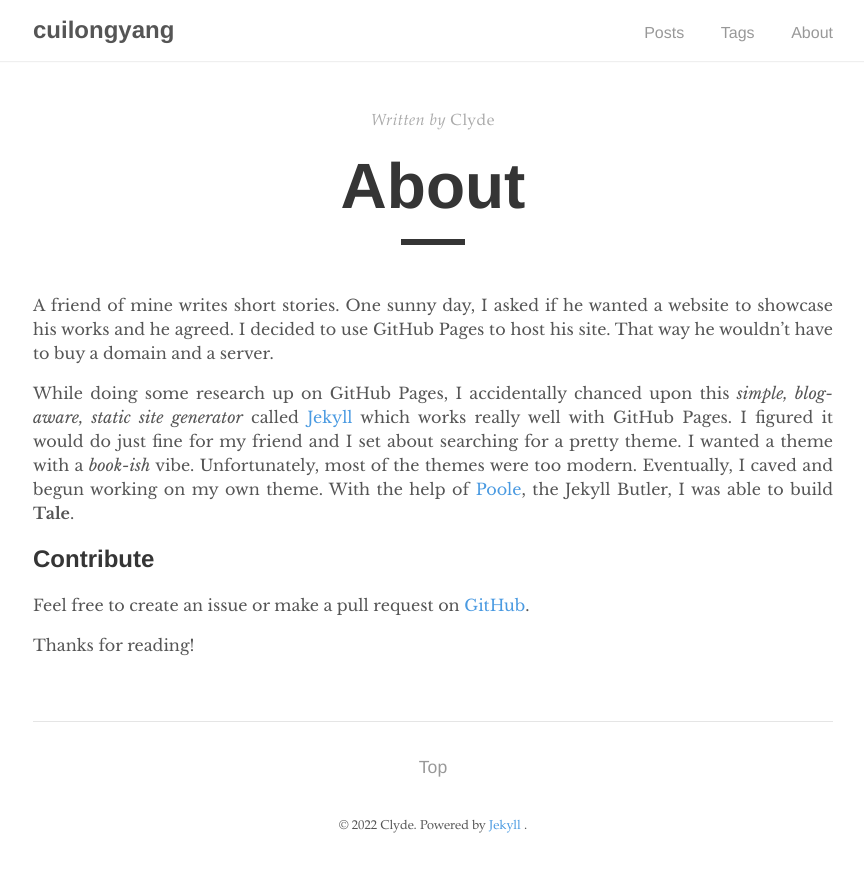
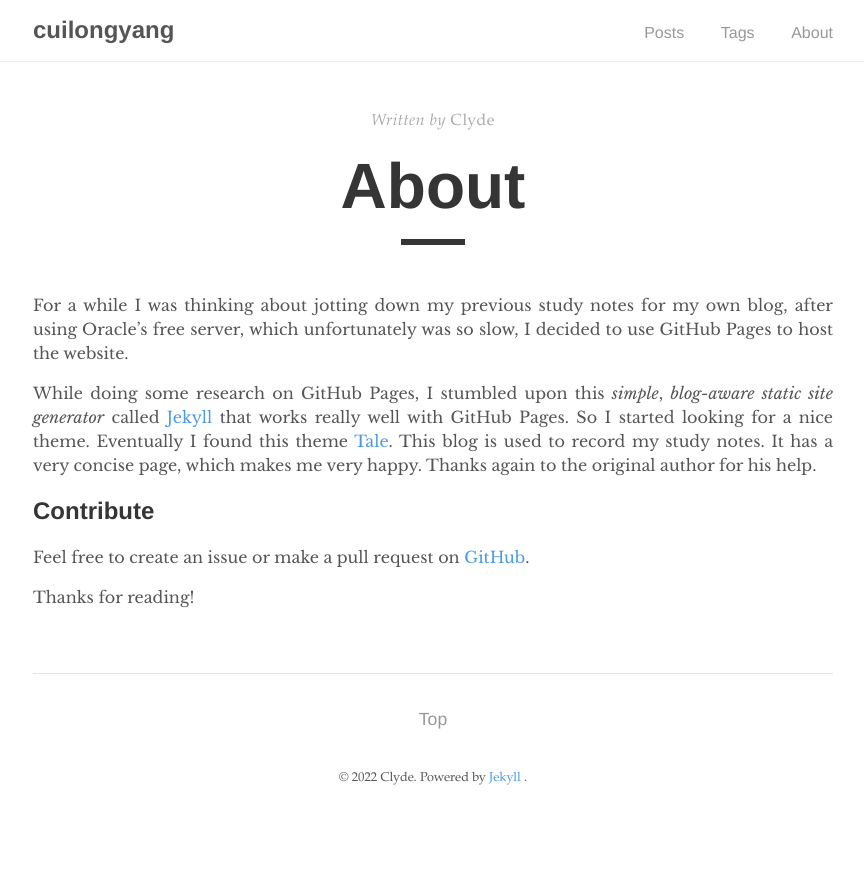
Before and after one commit to cuilongyang/cuilongyang.github.io, a Jekyll site: the page built from _pages/about.md, in a window 1280 px wide. Shown: the top 872 px of the page, without its empty margins (207-1071 px from the left). Built offline with Jekyll 4.4.1, drawn with Linux system fonts in a browser that asks for light colours.

Commit message:
update about

```diff
--- a/_layouts/post.html
+++ b/_layouts/post.html
@@ -13,7 +13,7 @@ layout: default
 
     {% if page.date %}
       <br>
-      <span>on&nbsp;</span><time datetime="{{ page.date }}">{{ page.date | date: "%Y, %B %d" }}</time>
+      <span>on&nbsp;</span><time datetime="{{ page.date }}">{{ page.date | date: "%B %d, %Y" }}</time>
     {% endif %}
   </div>
 
--- a/_pages/404.html
+++ b/_pages/404.html
@@ -8,7 +8,7 @@ permalink: /404.html
   <h1 class="notfound-error">404: Page not found</h1>
   <div class="notfound-line"></div>
   <p class="notfound-message">
-    Oops! We can't seem to find the page you are looking for. Let's
+    Sorry! We can't seem to find the page you are looking for. Let's
     <a href="{{ site.baseurl }}/">head back home</a>.
   </p>
   <p></p>
--- a/_pages/about.md
+++ b/_pages/about.md
@@ -5,11 +5,11 @@ author: "Clyde"
 permalink: /about/
 ---
 
-A friend of mine writes short stories. One sunny day, I asked if he wanted a website to showcase his works and he agreed. I decided to use GitHub Pages to host his site. That way he wouldn't have to buy a domain and a server.
+For a while I was thinking about jotting down my previous study notes for my own blog, after using Oracle's free server, which unfortunately was so slow, I decided to use GitHub Pages to host the website.
 
-While doing some research up on GitHub Pages, I accidentally chanced upon this _simple, blog-aware, static site generator_ called [Jekyll](https://jekyllrb.com/) which works really well with GitHub Pages. I figured it would do just fine for my friend and I set about searching for a pretty theme. I wanted a theme with a _book-ish_ vibe. Unfortunately, most of the themes were too modern. Eventually, I caved and begun working on my own theme. With the help of [Poole](https://github.com/poole/poole), the Jekyll Butler, I was able to build **Tale**.
+While doing some research on GitHub Pages, I stumbled upon this *simple*, *blog-aware static site generator* called [Jekyll](https://jekyllrb.com/) that works really well with GitHub Pages. So I started looking for a nice theme. Eventually I found this theme [Tale](https://github.com/chesterhow/tale). This blog is used to record my study notes. It has a very concise page, which makes me very happy. Thanks again to the original author for his help.
 
 ## Contribute
-Feel free to create an issue or make a pull request on [GitHub](https://github.com/chesterhow/tale).
+Feel free to create an issue or make a pull request on [GitHub](https://github.com/cuilongyang/cuilongyang.github.io).
 
 Thanks for reading!
```
